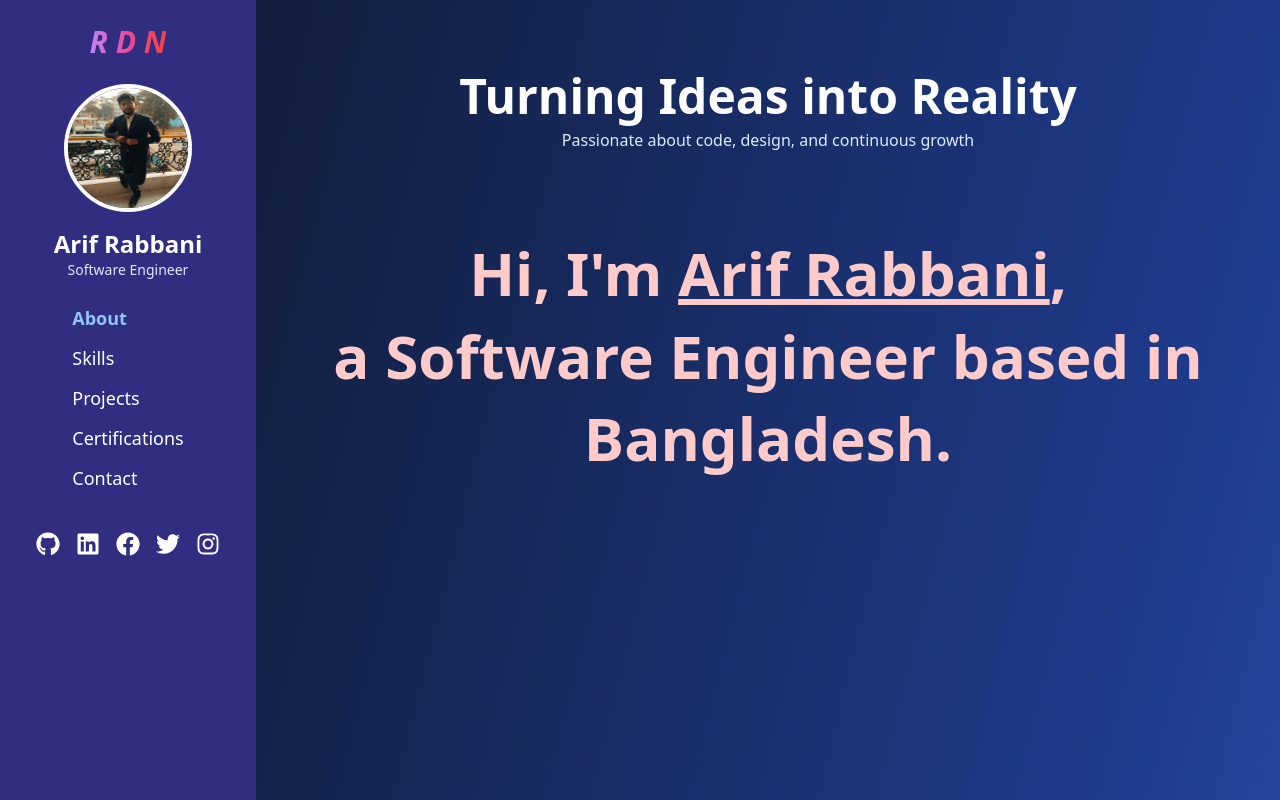
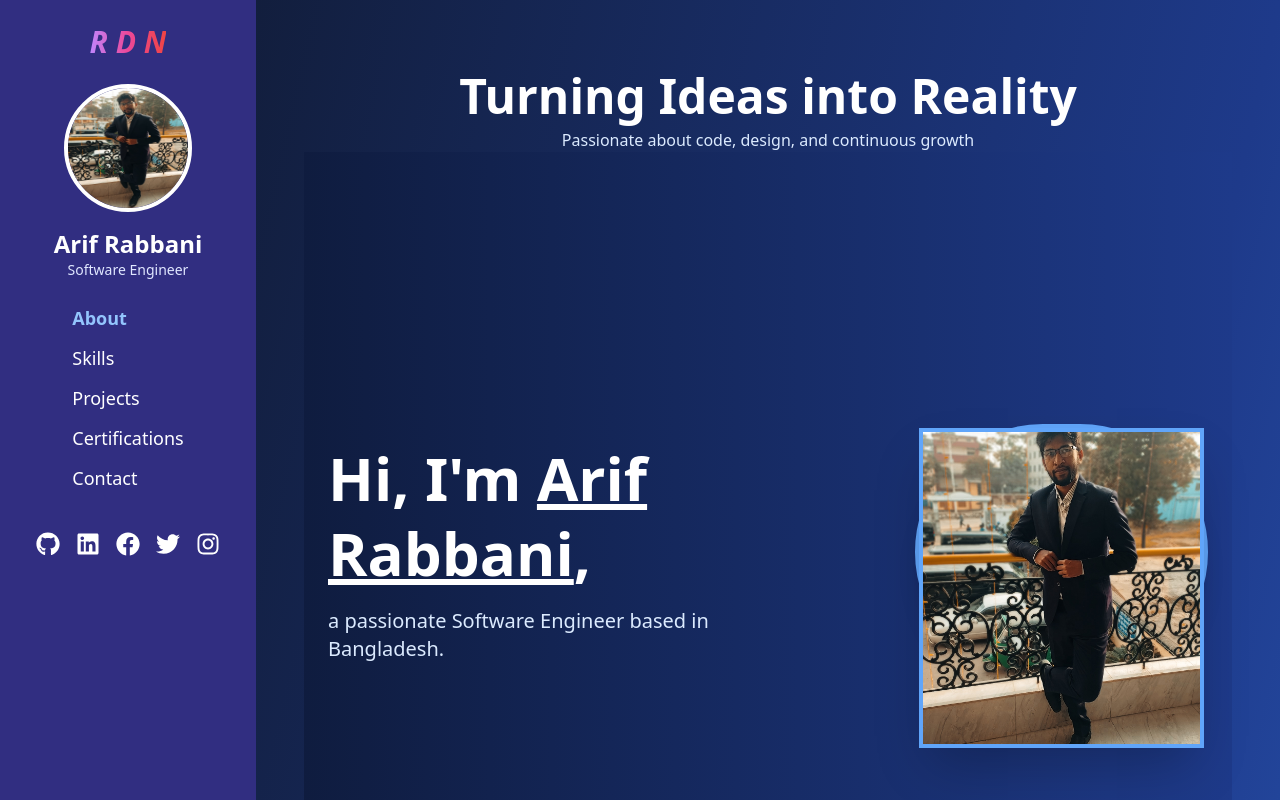
Before and after one commit to ArifRabbani111/my-portfolio, a React (Create React App) app: page / in a window 1280 px wide. Shown: the top 800 px of the page. Built offline with nearby package versions, Linux system fonts and the light colour scheme.

Commit message:
app.jsx changes

```diff
--- a/src/App.jsx
+++ b/src/App.jsx
@@ -16,9 +16,27 @@ export default function App() {
           <p className="text-blue-100 mt-2">
             Passionate about code, design, and continuous growth
           </p>
-          <p className="text-red-200 text-6xl font-extrabold mt-20 leading-snug">
-          Hi, I'm <span className="underline">Arif Rabbani</span>,<br /> a Software Engineer based in Bangladesh.
-          </p>
+        <section className="min-h-screen flex flex-col md:flex-row items-center justify-between gap-12 px-6 py-20 bg-gradient-to-r from-[#0f1c3f] to-[#1e3a8a] text-white">
+  {/* Left Side – Text */}
+      <div className="md:w-1/2 text-center md:text-left">
+        <h1 className="text-6xl font-extrabold leading-tight mb-4">
+          Hi, I'm <span className="underline text-white">Arif Rabbani</span>,
+        </h1>
+       <p className="text-xl text-blue-100">
+      a passionate Software Engineer based in Bangladesh.
+        </p>
+      </div>
+
+  {/* Right Side – Image */}
+      <div className="md:w-1/3 w-64 h-64 rounded-full shadow-xl border-4 border-blue-400">
+      <img
+      src="/profile.jpg"
+      alt="Arif Rabbani"
+      className="w-80 h-80 object-cover border-4 border-blue-400 shadow-2xl transition-all duration-500 hover:scale-105"
+      />
+      </div>
+      </section>
+
         </div>
         <About />
         <Skills />
```
